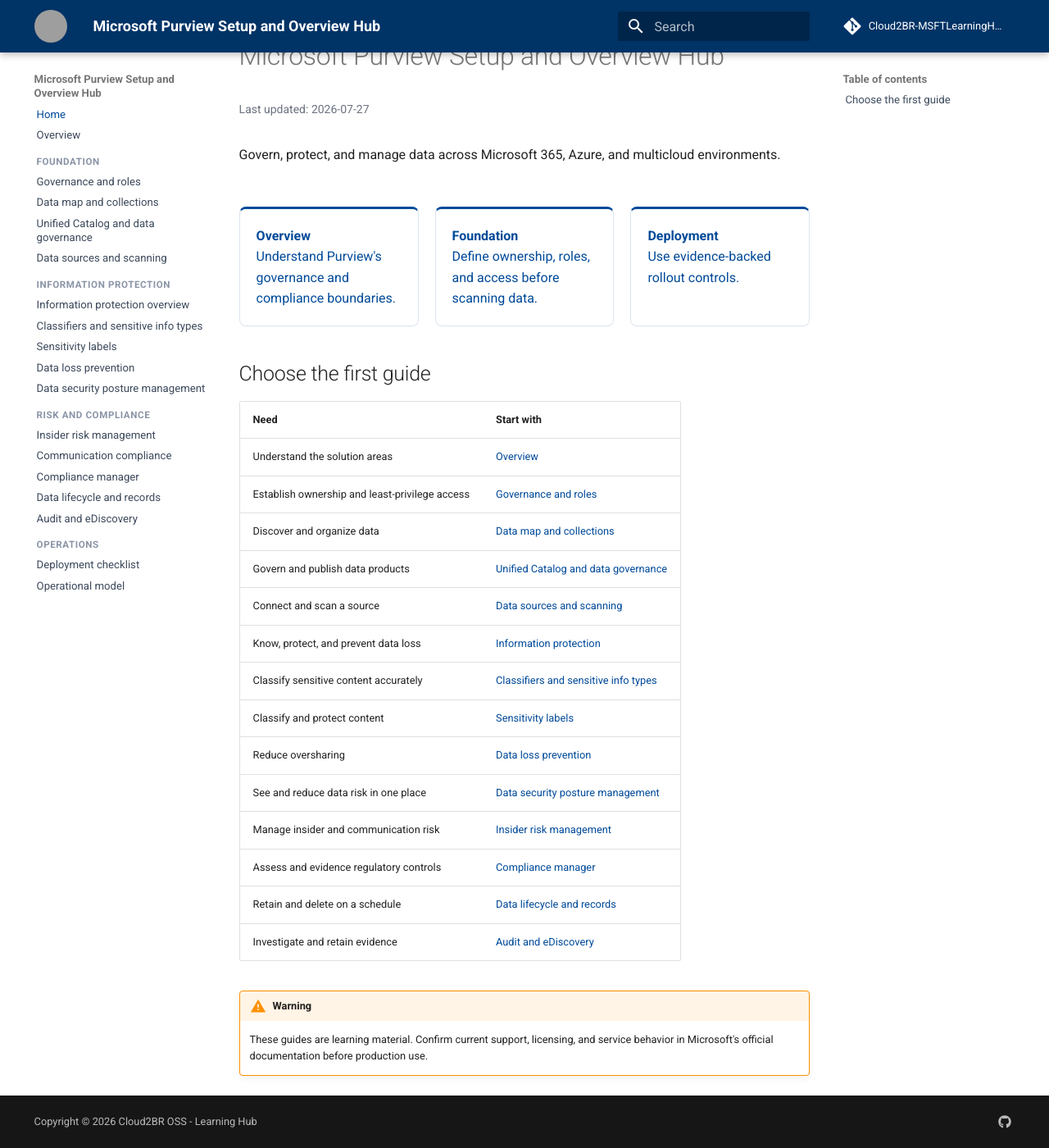
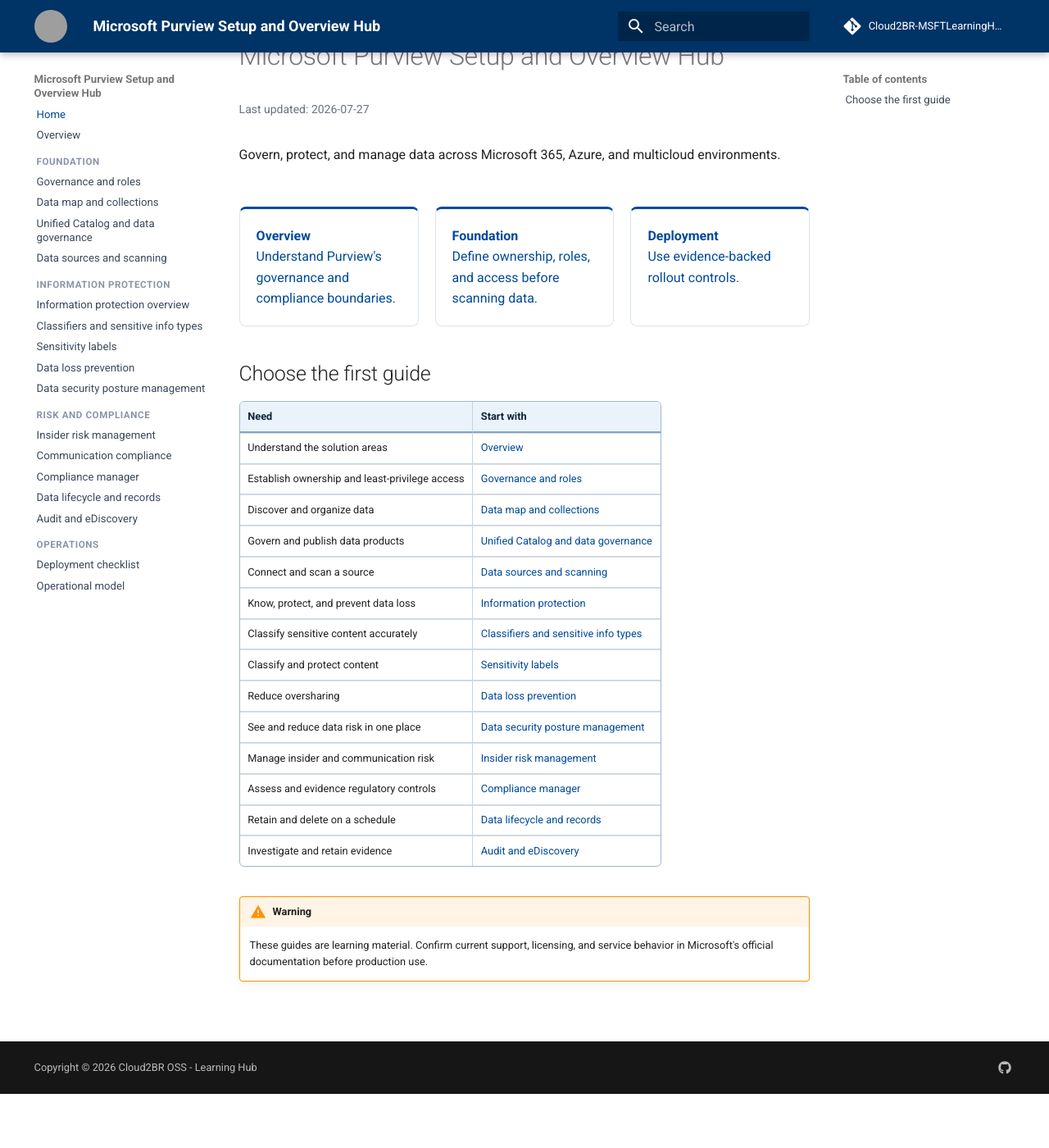
Before and after one commit to Cloud2BR-MSFTLearningHub/Purview-Setup-Overview, an MkDocs documentation site: the page built from docs/index.md, in a window 1280 px wide and 1400 px high, scrolled down 66 px. Shown: the whole window at 82% size. Built offline with MkDocs 1.6.1 and Material for MkDocs 9.7.7, drawn with Linux system fonts in a browser that asks for light colours; comment, search, counter and statistics services are not loaded; grey boxes are pictures that could not be loaded.

Commit message:
Improve documentation table visibility

```diff
--- a/docs/assets/css/custom.css
+++ b/docs/assets/css/custom.css
@@ -3,6 +3,15 @@
 .md-header__button.md-logo img { border-radius: 50%; height: 2rem; width: 2rem; }
 .md-typeset { font-size: .8rem; }
 .md-typeset a { color: var(--purview-blue); }
+
+/* Make documentation tables easy to identify and scan */
+.md-typeset table:not([class]) { border: 1px solid #9fb9d2; border-collapse: separate; border-radius: 6px; border-spacing: 0; box-shadow: 0 1px 2px rgba(0, 51, 102, 0.06); overflow: hidden; }
+.md-typeset table:not([class]) th,
+.md-typeset table:not([class]) td { border-bottom: 1px solid #c2d4e5; border-right: 1px solid #c2d4e5; padding: 0.6em 0.75em; vertical-align: top; }
+.md-typeset table:not([class]) th { background: #eaf2fa; border-bottom: 2px solid #7fa5c8; color: #10253d; }
+.md-typeset table:not([class]) th:last-child,
+.md-typeset table:not([class]) td:last-child { border-right: 0; }
+.md-typeset table:not([class]) tr:last-child td { border-bottom: 0; }
 
 /* Widen the layout: push side panels outward so the center gets more space */
 @media screen and (min-width: 76.25em) {
```
